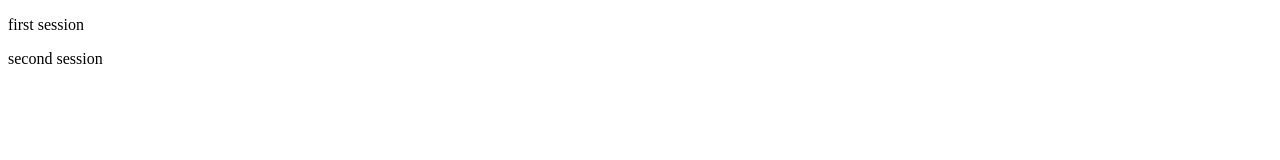
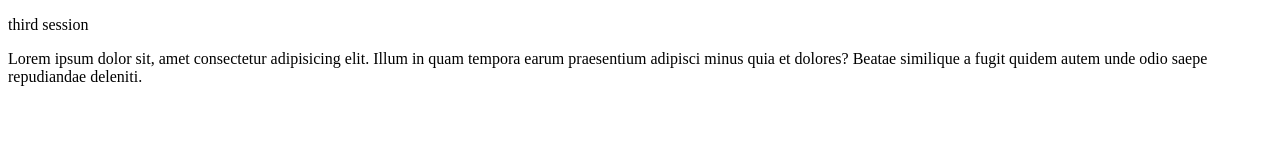
Before and after one commit to RomaLevkiv/gitTest, a plain HTML site: page index.html in a window 1280 px wide. Drawn offline with Linux system fonts and the light colour scheme.

Commit message:
second commit

```diff
--- a/index.html
+++ b/index.html
@@ -7,8 +7,8 @@
     <title>Document</title>
 </head>
 <body>
-    <p>first session</p>
-    <p>second session</p>
 
+    <p>third session</p>
+<p>Lorem ipsum dolor sit, amet consectetur adipisicing elit. Illum in quam tempora earum praesentium adipisci minus quia et dolores? Beatae similique a fugit quidem autem unde odio saepe repudiandae deleniti.</p>
 </body>
 </html>
```
